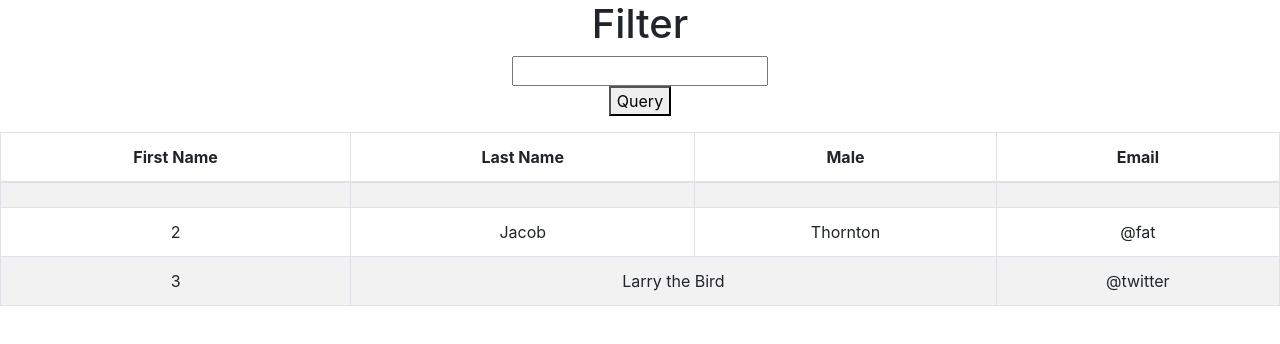
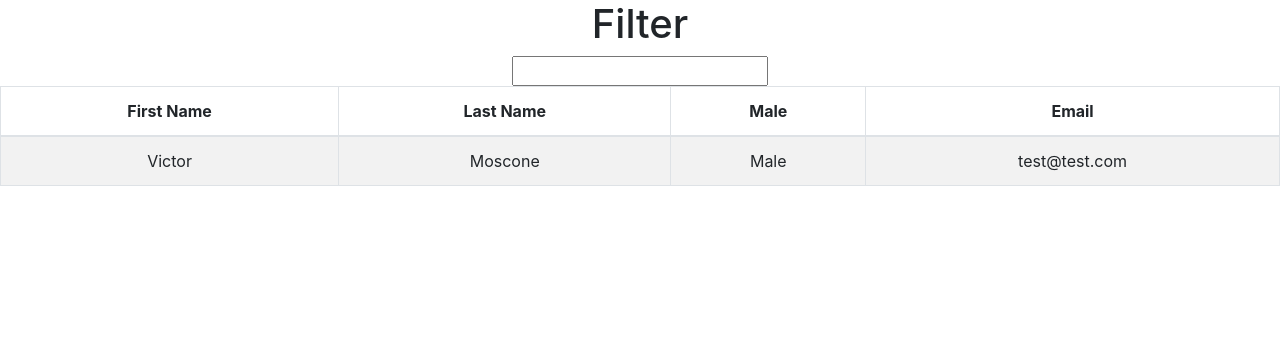
Before and after one commit to VictorMoscone/victorm_hw19_empDirectory, a React (Create React App) app: page / in a window 1280 px wide. Shown: the top 344 px of the page. Built offline with nearby package versions, Linux system fonts and the light colour scheme.

Commit message:
Refactor: Moving things around. Split the table into two components to call from app.js.

```diff
--- a/src/App.js
+++ b/src/App.js
@@ -1,15 +1,21 @@
 import './App.css';
 import Form from './components/Form/Form';
-import BSTable from './components/Table/BSTable';
 import Users from './components/Users/Users';
-
+import Table from 'react-bootstrap/Table'
+import 'bootstrap/dist/css/bootstrap.css';
+import TableBody from './components/Table/TableBody';
+import TableHead from './components/Table/TableHead';
 
 function App() {
   return (
     <div className="App">
       <Form formName="Filter" />
       {/* <BSTable /> */}
-      <Users />
+      <Table striped="true" bordered="true" hover="true" responsive="md">
+        <TableHead />
+        <TableBody fName="Victor" lName="Moscone" gender="Male" email="test@test.com"/>
+      </Table>
+      {/* <Users /> */}
     </div>
   );
 }
--- a/src/components/Table/BSTable.js
+++ b/src/components/Table/BSTable.js
@@ -4,6 +4,19 @@ import 'bootstrap/dist/css/bootstrap.css';
 
 
 const BSTable = (props) => {
+
+    let tableRows = [];
+
+    for (let i = 0; i < props.trNum; i++) {
+        tableRows.push(
+        <tr>
+        <td></td>
+        <td></td>
+        <td></td>
+        <td></td>
+        </tr>);
+    };
+
     return (
         <>
             <Table striped="true" bordered="true" hover="true" responsive="md">
@@ -29,11 +42,7 @@ const BSTable = (props) => {
                     <td>Thornton</td>
                     <td>@fat</td>
                     </tr>
-                    <tr>
-                    <td>3</td>
-                    <td colSpan="2">Larry the Bird</td>
-                    <td>@twitter</td>
-                    </tr>
+                    {tableRows}
                 </tbody>
             </Table>
         </>
--- /dev/null
+++ b/src/components/Table/TableBody.js
@@ -0,0 +1,16 @@
+import React from 'react'
+
+const TableBody = (props) => {
+    return (
+        <tbody>
+            <tr>
+            <td>{props.fName}</td>
+            <td>{props.lName}</td>
+            <td>{props.gender}</td>
+            <td>{props.email}</td>
+            </tr>
+        </tbody>
+    );
+};
+
+export default TableBody
--- /dev/null
+++ b/src/components/Table/TableHead.js
@@ -0,0 +1,16 @@
+import React from 'react'
+
+const TableHead = () => {
+    return (
+        <thead>
+            <tr>
+            <th>First Name</th>
+            <th>Last Name</th>
+            <th>Male</th>
+            <th>Email</th>
+            </tr>
+        </thead>
+    );
+};
+
+export default TableHead
--- a/src/components/Users/Users.js
+++ b/src/components/Users/Users.js
@@ -1,13 +1,9 @@
 import React, { Component } from 'react'
 import axios from "axios";
-import BSTable from '../Table/BSTable';
+import TableBody from '../Table/TableBody';
 
 export default class Users extends Component {
-    state = { data: [], userSearch: "" };
-
-    onChange = function (e) {
-        this.setState({ [e.target.name]: e.target.value })
-    };
+    state = { data: [] };
 
     getRequest =  async function (e) {
         e.preventDefault();
@@ -24,9 +20,10 @@ export default class Users extends Component {
              });
         } catch (err) {
             console.log(err);
-        }
+        };
+    };
 
-    };
+
 
     render() {
         return (
@@ -36,7 +33,7 @@ export default class Users extends Component {
                 </button>
                 <p>{this.state.data}</p>
 
-                <BSTable  fName={this.state.fName} lName={this.state.lName} gender={this.state.gender} email={this.state.email}/>
+                <TableBody fName={this.state.fName} lName={this.state.lName} gender={this.state.gender} email={this.state.email}/>
             </>
         );
     };
```
